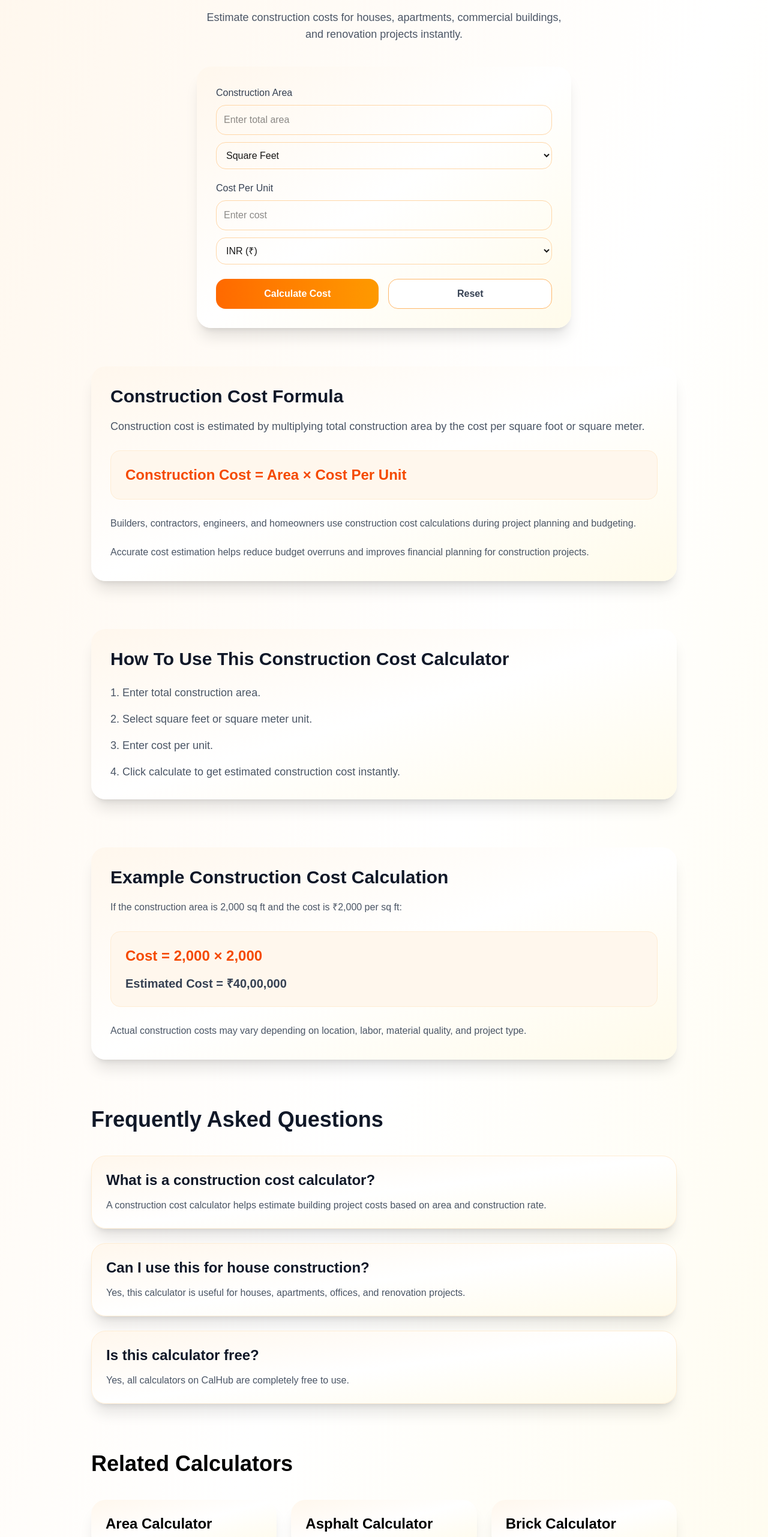
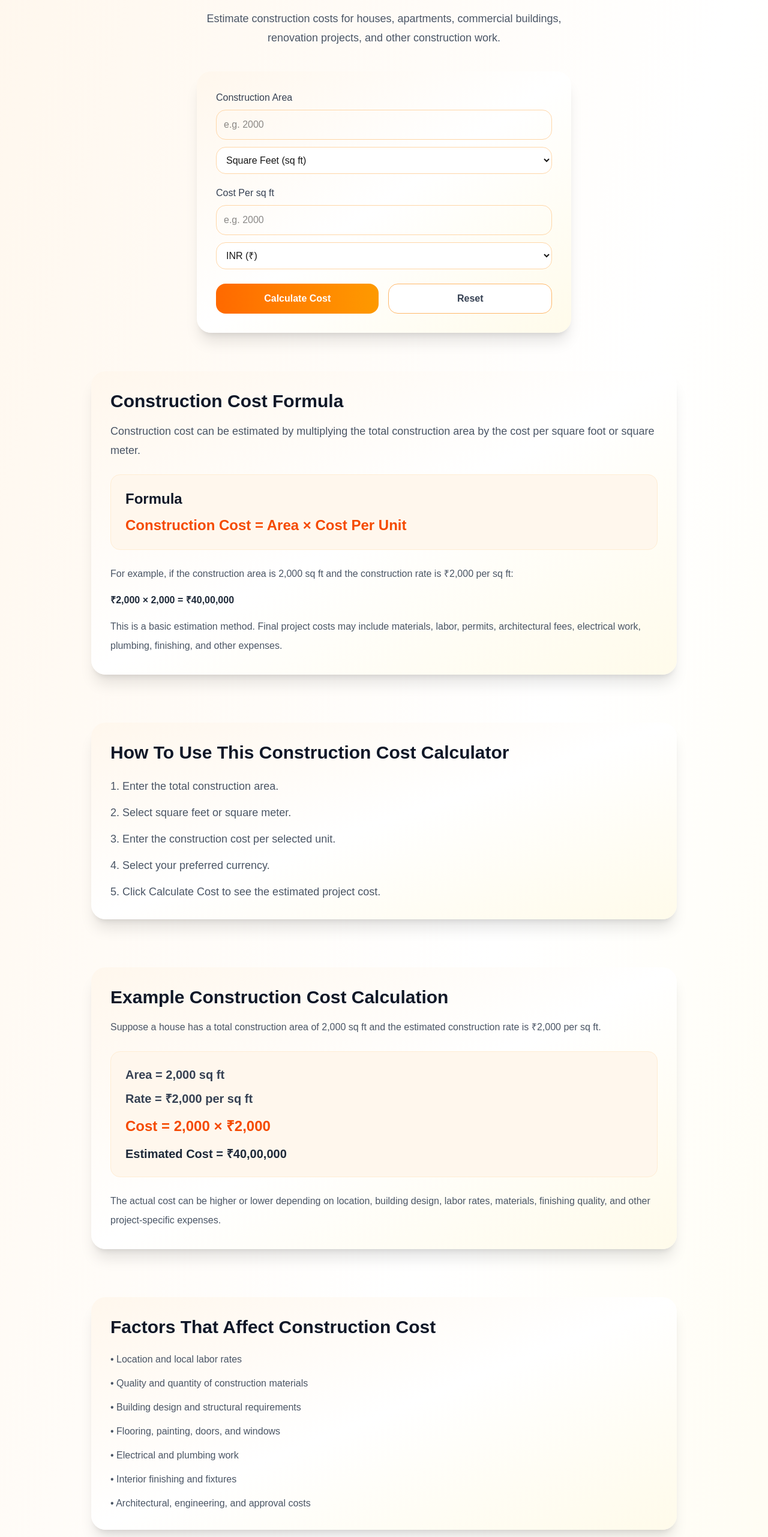
Before and after one commit to payadav142-rgb/calhub, a Next.js app: page /construction-cost-calculator in a window 1280 px wide. Shown: the part 234-2797 px from the top of the page at 60% size. Built offline with nearby package versions, Linux system fonts and the light colour scheme.

Commit message:
Add complete SEO metadata for Construction Cost Calculator

```diff
--- a/app/construction-cost-calculator/ConstructionCostCalculatorClient.tsx
+++ b/app/construction-cost-calculator/ConstructionCostCalculatorClient.tsx
@@ -6,39 +6,45 @@ import Navbar from "../components/Navbar";
 import Footer from "../components/Footer";
 import RelatedCalculators from "../components/RelatedCalculators";
 
-export default function ConstructionCostCalculator() {
-  const [area, setArea] =
-    useState("");
+export default function ConstructionCostCalculatorClient() {
+  const [area, setArea] = useState("");
+  const [costPerUnit, setCostPerUnit] = useState("");
+  const [areaUnit, setAreaUnit] = useState("sq ft");
+  const [currency, setCurrency] = useState("₹");
 
-  const [costPerSqft, setCostPerSqft] =
-    useState("");
-
-  const [areaUnit, setAreaUnit] =
-    useState("sq ft");
-
-  const [currency, setCurrency] =
-    useState("₹");
-
-  const [result, setResult] =
-    useState<number | null>(null);
+  const [result, setResult] = useState<number | null>(null);
 
   const calculateCost = () => {
-    if (!area || !costPerSqft)
+    const areaValue = parseFloat(area);
+    const costValue = parseFloat(costPerUnit);
+
+    if (
+      !Number.isFinite(areaValue) ||
+      !Number.isFinite(costValue) ||
+      areaValue <= 0 ||
+      costValue < 0
+    ) {
+      setResult(null);
       return;
+    }
 
-    const totalCost =
-      parseFloat(area) *
-      parseFloat(costPerSqft);
+    const totalCost = areaValue * costValue;
 
     setResult(totalCost);
   };
 
   const resetCalculator = () => {
     setArea("");
-    setCostPerSqft("");
+    setCostPerUnit("");
     setAreaUnit("sq ft");
     setCurrency("₹");
     setResult(null);
+  };
+
+  const formatNumber = (value: number) => {
+    return value.toLocaleString("en-IN", {
+      maximumFractionDigits: 2,
+    });
   };
 
   const downloadPDF = () => {
@@ -47,42 +53,48 @@ export default function ConstructionCostCalculator() {
     const doc = new jsPDF();
 
     doc.setFontSize(20);
-
-    doc.text(
-      "Construction Cost Report",
-      20,
-      20
-    );
+    doc.text("Construction Cost Report", 20, 20);
 
     doc.setFontSize(12);
 
     doc.text(
-      `Area: ${area} ${areaUnit}`,
+      `Construction Area: ${area} ${areaUnit}`,
       20,
       40
     );
 
     doc.text(
-      `Cost Per Unit: ${currency}${costPerSqft}`,
+      `Cost Per ${areaUnit}: ${currency}${formatNumber(
+        parseFloat(costPerUnit)
+      )}`,
       20,
       50
     );
 
     doc.text(
-      `Estimated Cost: ${currency}${result.toLocaleString()}`,
+      `Estimated Construction Cost: ${currency}${formatNumber(
+        result
+      )}`,
       20,
-      70
+      65
+    );
+
+    doc.text(
+      "Note: Actual construction costs may vary depending on location, materials, labor, design, and project requirements.",
+      20,
+      80,
+      {
+        maxWidth: 170,
+      }
     );
 
     doc.text(
       "Generated by CalHub.in",
       20,
-      100
+      105
     );
 
-    doc.save(
-      "construction-cost-report.pdf"
-    );
+    doc.save("construction-cost-report.pdf");
   };
 
   return (
@@ -93,21 +105,20 @@ export default function ConstructionCostCalculator() {
       <section className="mx-auto max-w-2xl px-6 py-16">
         <div className="text-center">
           <h1 className="text-4xl font-bold text-gray-900 md:text-5xl">
-            Construction Cost
-            Calculator
+            Construction Cost Calculator
           </h1>
 
-          <p className="mt-4 text-lg text-gray-600">
-            Estimate construction
-            costs for houses,
-            apartments, commercial
-            buildings, and renovation
-            projects instantly.
+          <p className="mt-4 text-lg leading-8 text-gray-600">
+            Estimate construction costs for
+            houses, apartments, commercial
+            buildings, renovation projects,
+            and other construction work.
           </p>
         </div>
 
         {/* CALCULATOR */}
-        <div className="mt-10 rounded-3xl bg-gradient-to-br from-orange-50 via-white to-amber-50 p-8 shadow-xl">
+        <div className="mt-10 rounded-3xl bg-gradient-to-br from-orange-50 via-white to-amber-50 p-8 shadow-xl transition-all duration-300 hover:shadow-2xl">
+
           {/* AREA */}
           <div className="mb-5">
             <label className="mb-2 block font-medium text-gray-700">
@@ -117,29 +128,29 @@ export default function ConstructionCostCalculator() {
             <input
               type="number"
               min="0"
+              step="any"
               value={area}
-              onChange={(e) =>
-                setArea(e.target.value)
-              }
-              className="w-full rounded-2xl border border-orange-200 p-3"
-              placeholder="Enter total area"
+              onChange={(e) => setArea(e.target.value)}
+              onKeyDown={(e) => {
+                if (e.key === "Enter") {
+                  calculateCost();
+                }
+              }}
+              className="w-full rounded-2xl border border-orange-200 p-3 outline-none transition focus:border-orange-500 focus:ring-4 focus:ring-orange-100"
+              placeholder="e.g. 2000"
             />
 
             <select
               value={areaUnit}
-              onChange={(e) =>
-                setAreaUnit(
-                  e.target.value
-                )
-              }
-              className="mt-3 w-full rounded-2xl border border-orange-200 p-3"
+              onChange={(e) => setAreaUnit(e.target.value)}
+              className="mt-3 w-full rounded-2xl border border-orange-200 bg-white p-3 outline-none transition focus:border-orange-500 focus:ring-4 focus:ring-orange-100"
             >
               <option value="sq ft">
-                Square Feet
+                Square Feet (sq ft)
               </option>
 
               <option value="sq m">
-                Square Meter
+                Square Meter (sq m)
               </option>
             </select>
           </div>
@@ -147,42 +158,34 @@ export default function ConstructionCostCalculator() {
           {/* COST */}
           <div className="mb-6">
             <label className="mb-2 block font-medium text-gray-700">
-              Cost Per Unit
+              Cost Per {areaUnit}
             </label>
 
             <input
               type="number"
               min="0"
-              value={costPerSqft}
+              step="any"
+              value={costPerUnit}
               onChange={(e) =>
-                setCostPerSqft(
-                  e.target.value
-                )
+                setCostPerUnit(e.target.value)
               }
-              className="w-full rounded-2xl border border-orange-200 p-3"
-              placeholder="Enter cost"
+              onKeyDown={(e) => {
+                if (e.key === "Enter") {
+                  calculateCost();
+                }
+              }}
+              className="w-full rounded-2xl border border-orange-200 p-3 outline-none transition focus:border-orange-500 focus:ring-4 focus:ring-orange-100"
+              placeholder="e.g. 2000"
             />
 
             <select
               value={currency}
-              onChange={(e) =>
-                setCurrency(
-                  e.target.value
-                )
-              }
-              className="mt-3 w-full rounded-2xl border border-orange-200 p-3"
+              onChange={(e) => setCurrency(e.target.value)}
+              className="mt-3 w-full rounded-2xl border border-orange-200 bg-white p-3 outline-none transition focus:border-orange-500 focus:ring-4 focus:ring-orange-100"
             >
-              <option value="₹">
-                INR (₹)
-              </option>
-
-              <option value="$">
-                USD ($)
-              </option>
-
-              <option value="€">
-                Euro (€)
-              </option>
+              <option value="₹">INR (₹)</option>
+              <option value="$">USD ($)</option>
+              <option value="€">Euro (€)</option>
             </select>
           </div>
 
@@ -190,14 +193,14 @@ export default function ConstructionCostCalculator() {
           <div className="flex gap-4">
             <button
               onClick={calculateCost}
-              className="w-full rounded-2xl bg-gradient-to-r from-orange-500 to-amber-500 py-3 font-semibold text-white"
+              className="w-full rounded-2xl bg-gradient-to-r from-orange-500 to-amber-500 py-3 font-semibold text-white transition-all duration-300 hover:scale-[1.02] hover:shadow-lg"
             >
               Calculate Cost
             </button>
 
             <button
               onClick={resetCalculator}
-              className="w-full rounded-2xl border border-orange-300 bg-white py-3 font-semibold text-gray-700"
+              className="w-full rounded-2xl border border-orange-300 bg-white py-3 font-semibold text-gray-700 transition hover:bg-orange-50"
             >
               Reset
             </button>
@@ -209,18 +212,31 @@ export default function ConstructionCostCalculator() {
               <h2 className="text-2xl font-bold text-gray-900">
                 Estimated Cost:{" "}
                 {currency}
-                {result.toLocaleString()}
+                {formatNumber(result)}
               </h2>
 
               <p className="mt-3 text-gray-600">
-                Estimated project cost
-                based on selected area
-                and construction rate.
+                Based on{" "}
+                {formatNumber(parseFloat(area))}{" "}
+                {areaUnit} at a construction
+                rate of{" "}
+                {currency}
+                {formatNumber(
+                  parseFloat(costPerUnit)
+                )}{" "}
+                per {areaUnit}.
+              </p>
+
+              <p className="mt-3 text-sm leading-6 text-gray-500">
+                Actual construction costs may
+                vary depending on location,
+                material quality, labor charges,
+                design, and project requirements.
               </p>
 
               <button
                 onClick={downloadPDF}
-                className="mt-5 w-full rounded-2xl bg-gray-900 py-3 font-semibold text-white"
+                className="mt-5 w-full rounded-2xl bg-gray-900 py-3 font-semibold text-white transition hover:bg-black"
               >
                 Download PDF Report
               </button>
@@ -237,34 +253,41 @@ export default function ConstructionCostCalculator() {
           </h2>
 
           <p className="mt-4 text-lg leading-8 text-gray-600">
-            Construction cost is
-            estimated by multiplying
-            total construction area by
-            the cost per square foot or
-            square meter.
+            Construction cost can be estimated
+            by multiplying the total
+            construction area by the cost per
+            square foot or square meter.
           </p>
 
           <div className="mt-6 rounded-2xl border border-orange-100 bg-orange-50 p-6">
-            <p className="text-2xl font-bold text-orange-600">
+            <h3 className="text-2xl font-semibold text-gray-900">
+              Formula
+            </h3>
+
+            <p className="mt-3 text-2xl font-bold text-orange-600">
               Construction Cost =
               Area × Cost Per Unit
             </p>
           </div>
 
           <p className="mt-6 leading-8 text-gray-600">
-            Builders, contractors,
-            engineers, and homeowners
-            use construction cost
-            calculations during project
-            planning and budgeting.
+            For example, if the construction
+            area is 2,000 sq ft and the
+            construction rate is ₹2,000 per
+            sq ft:
+          </p>
+
+          <p className="mt-4 font-semibold text-gray-800">
+            ₹2,000 × 2,000 = ₹40,00,000
           </p>
 
           <p className="mt-4 leading-8 text-gray-600">
-            Accurate cost estimation
-            helps reduce budget
-            overruns and improves
-            financial planning for
-            construction projects.
+            This is a basic estimation method.
+            Final project costs may include
+            materials, labor, permits,
+            architectural fees, electrical
+            work, plumbing, finishing, and
+            other expenses.
           </p>
         </div>
       </section>
@@ -273,30 +296,33 @@ export default function ConstructionCostCalculator() {
       <section className="mx-auto max-w-5xl px-6 pb-20">
         <div className="rounded-3xl bg-gradient-to-br from-orange-50 via-white to-amber-50 p-8 shadow-xl">
           <h2 className="text-3xl font-bold text-gray-900">
-            How To Use This
-            Construction Cost
-            Calculator
+            How To Use This Construction
+            Cost Calculator
           </h2>
 
           <div className="mt-6 space-y-4 text-lg text-gray-600">
             <p>
-              1. Enter total
-              construction area.
+              1. Enter the total construction
+              area.
             </p>
 
             <p>
-              2. Select square feet or
-              square meter unit.
+              2. Select square feet or square
+              meter.
             </p>
 
             <p>
-              3. Enter cost per unit.
+              3. Enter the construction cost
+              per selected unit.
             </p>
 
             <p>
-              4. Click calculate to get
-              estimated construction
-              cost instantly.
+              4. Select your preferred currency.
+            </p>
+
+            <p>
+              5. Click Calculate Cost to see
+              the estimated project cost.
             </p>
           </div>
         </div>
@@ -306,33 +332,86 @@ export default function ConstructionCostCalculator() {
       <section className="mx-auto max-w-5xl px-6 pb-20">
         <div className="rounded-3xl bg-gradient-to-br from-orange-50 via-white to-amber-50 p-8 shadow-xl">
           <h2 className="text-3xl font-bold text-gray-900">
-            Example Construction
-            Cost Calculation
+            Example Construction Cost
+            Calculation
           </h2>
 
           <p className="mt-4 leading-8 text-gray-600">
-            If the construction area
-            is 2,000 sq ft and the
-            cost is ₹2,000 per sq ft:
+            Suppose a house has a total
+            construction area of 2,000 sq ft
+            and the estimated construction
+            rate is ₹2,000 per sq ft.
           </p>
 
           <div className="mt-6 rounded-2xl border border-orange-100 bg-orange-50 p-6">
-            <p className="text-2xl font-bold text-orange-600">
-              Cost = 2,000 × 2,000
+            <p className="text-xl font-semibold text-gray-700">
+              Area = 2,000 sq ft
             </p>
 
-            <p className="mt-4 text-xl font-semibold text-gray-700">
-              Estimated Cost =
-              ₹40,00,000
+            <p className="mt-3 text-xl font-semibold text-gray-700">
+              Rate = ₹2,000 per sq ft
+            </p>
+
+            <p className="mt-4 text-2xl font-bold text-orange-600">
+              Cost = 2,000 × ₹2,000
+            </p>
+
+            <p className="mt-4 text-xl font-semibold text-gray-800">
+              Estimated Cost = ₹40,00,000
             </p>
           </div>
 
           <p className="mt-6 leading-8 text-gray-600">
-            Actual construction costs
-            may vary depending on
-            location, labor, material
-            quality, and project type.
+            The actual cost can be higher or
+            lower depending on location,
+            building design, labor rates,
+            materials, finishing quality, and
+            other project-specific expenses.
           </p>
+        </div>
+      </section>
+
+      {/* FACTORS */}
+      <section className="mx-auto max-w-5xl px-6 pb-20">
+        <div className="rounded-3xl bg-gradient-to-br from-orange-50 via-white to-amber-50 p-8 shadow-xl">
+          <h2 className="text-3xl font-bold text-gray-900">
+            Factors That Affect Construction
+            Cost
+          </h2>
+
+          <div className="mt-6 space-y-4 text-gray-600">
+            <p>
+              • Location and local labor rates
+            </p>
+
+            <p>
+              • Quality and quantity of
+              construction materials
+            </p>
+
+            <p>
+              • Building design and structural
+              requirements
+            </p>
+
+            <p>
+              • Flooring, painting, doors, and
+              windows
+            </p>
+
+            <p>
+              • Electrical and plumbing work
+            </p>
+
+            <p>
+              • Interior finishing and fixtures
+            </p>
+
+            <p>
+              • Architectural, engineering, and
+              approval costs
+            </p>
+          </div>
         </div>
       </section>
 
@@ -345,16 +424,16 @@ export default function ConstructionCostCalculator() {
         <div className="mt-10 space-y-6">
           <div className="rounded-3xl border border-orange-100 bg-gradient-to-br from-orange-50 via-white to-amber-50 p-6 shadow-xl">
             <h3 className="text-2xl font-bold text-gray-900">
-              What is a construction
-              cost calculator?
+              What is a construction cost
+              calculator?
             </h3>
 
             <p className="mt-3 leading-7 text-gray-600">
-              A construction cost
-              calculator helps estimate
-              building project costs
-              based on area and
-              construction rate.
+              A construction cost calculator
+              provides a quick estimate of
+              building costs using the total
+              construction area and estimated
+              cost per unit.
             </p>
           </div>
 
@@ -365,10 +444,40 @@ export default function ConstructionCostCalculator() {
             </h3>
 
             <p className="mt-3 leading-7 text-gray-600">
-              Yes, this calculator is
-              useful for houses,
-              apartments, offices, and
-              renovation projects.
+              Yes. You can use it for an
+              initial estimate for houses,
+              apartments, offices, commercial
+              buildings, and renovation
+              projects.
+            </p>
+          </div>
+
+          <div className="rounded-3xl border border-orange-100 bg-gradient-to-br from-orange-50 via-white to-amber-50 p-6 shadow-xl">
+            <h3 className="text-2xl font-bold text-gray-900">
+              Does the calculator give the
+              exact construction cost?
+            </h3>
+
+            <p className="mt-3 leading-7 text-gray-600">
+              No. It provides an estimated
+              cost. Actual expenses depend on
+              materials, labor, location,
+              design, finishing, and other
+              project requirements.
+            </p>
+          </div>
+
+          <div className="rounded-3xl border border-orange-100 bg-gradient-to-br from-orange-50 via-white to-amber-50 p-6 shadow-xl">
+            <h3 className="text-2xl font-bold text-gray-900">
+              Can I calculate cost per square
+              meter?
+            </h3>
+
+            <p className="mt-3 leading-7 text-gray-600">
+              Yes. Select Square Meter from
+              the area unit dropdown and enter
+              the corresponding cost per square
+              meter.
             </p>
           </div>
 
@@ -378,9 +487,9 @@ export default function ConstructionCostCalculator() {
             </h3>
 
             <p className="mt-3 leading-7 text-gray-600">
-              Yes, all calculators on
-              CalHub are completely
-              free to use.
+              Yes, the construction cost
+              calculator on CalHub is free to
+              use.
             </p>
           </div>
         </div>
--- a/app/construction-cost-calculator/page.tsx
+++ b/app/construction-cost-calculator/page.tsx
@@ -1,20 +1,21 @@
 import { Metadata } from "next";
-import ConstructionCostCalculator from "./ConstructionCostCalculatorClient";
+import ConstructionCostCalculatorClient from "./ConstructionCostCalculatorClient";
 
 export const metadata: Metadata = {
   title:
-    "Construction Cost Calculator | House & Building Estimator | CalHub",
+    "Construction Cost Calculator for House & Building Projects | CalHub",
 
   description:
-    "Free construction cost calculator to estimate building, house, and renovation project costs instantly using area and cost per square foot.",
+    "Free construction cost calculator to estimate house, residential, commercial, and renovation project costs. Calculate total construction cost using area and cost per square foot or square meter.",
 
   keywords: [
     "construction cost calculator",
+    "house construction cost calculator",
     "building cost calculator",
-    "house construction calculator",
-    "construction estimator",
-    "home building cost calculator",
-    "construction budget calculator",
+    "construction estimate calculator",
+    "cost per square foot calculator",
+    "construction budgeting calculator",
+    "home construction calculator",
   ],
 
   alternates: {
@@ -27,7 +28,7 @@ export const metadata: Metadata = {
       "Construction Cost Calculator | CalHub",
 
     description:
-      "Estimate construction costs for buildings, houses, and renovation projects instantly.",
+      "Estimate construction costs for houses, buildings, apartments, and renovation projects with CalHub's free construction cost calculator.",
 
     url:
       "https://calhub.in/construction-cost-calculator",
@@ -44,12 +45,10 @@ export const metadata: Metadata = {
       "Construction Cost Calculator | CalHub",
 
     description:
-      "Free construction cost estimator for houses and buildings.",
+      "Free construction cost calculator for estimating house and building project costs.",
   },
 };
 
 export default function Page() {
-  return (
-    <ConstructionCostCalculator />
-  );
+  return <ConstructionCostCalculatorClient />;
 }
```
Also changed, not shown: app/brick-calculator/page.tsx (+7 -7 lines), app/cement-calculator/page.tsx (+10 -10 lines), app/concrete-calculator/page.tsx (+39 -8 lines).
